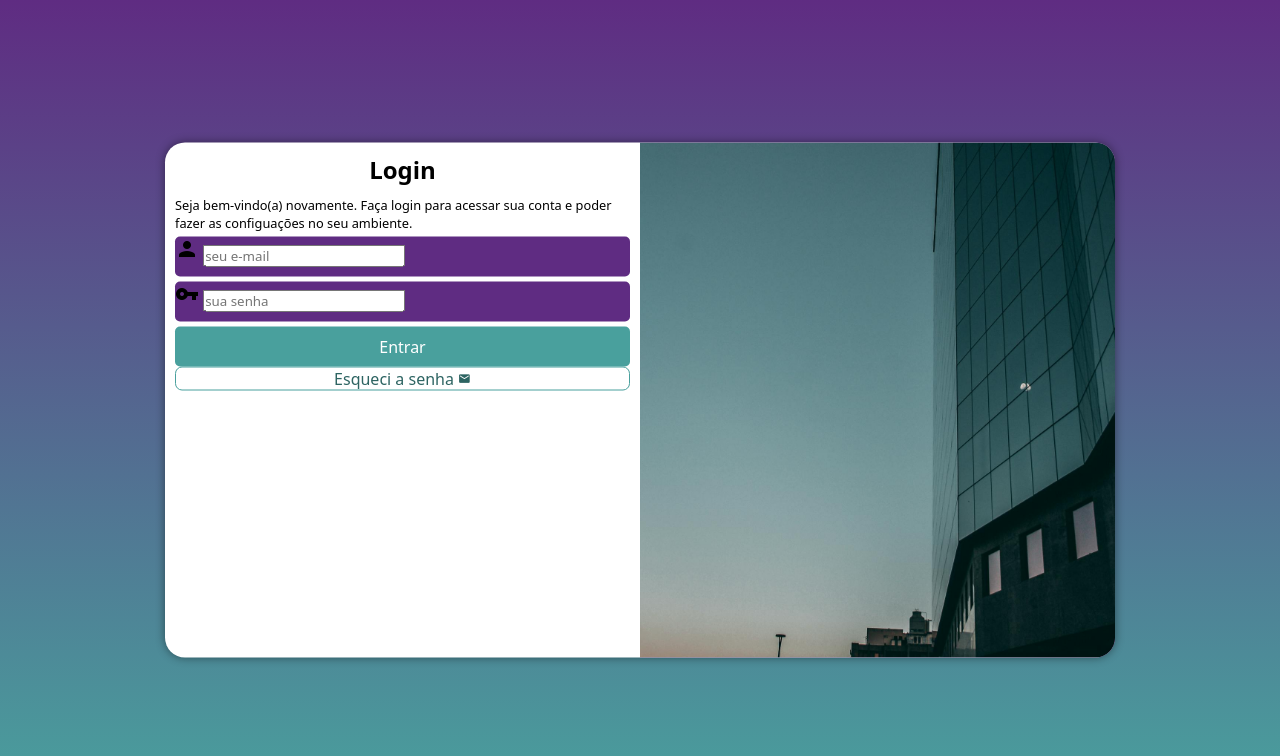
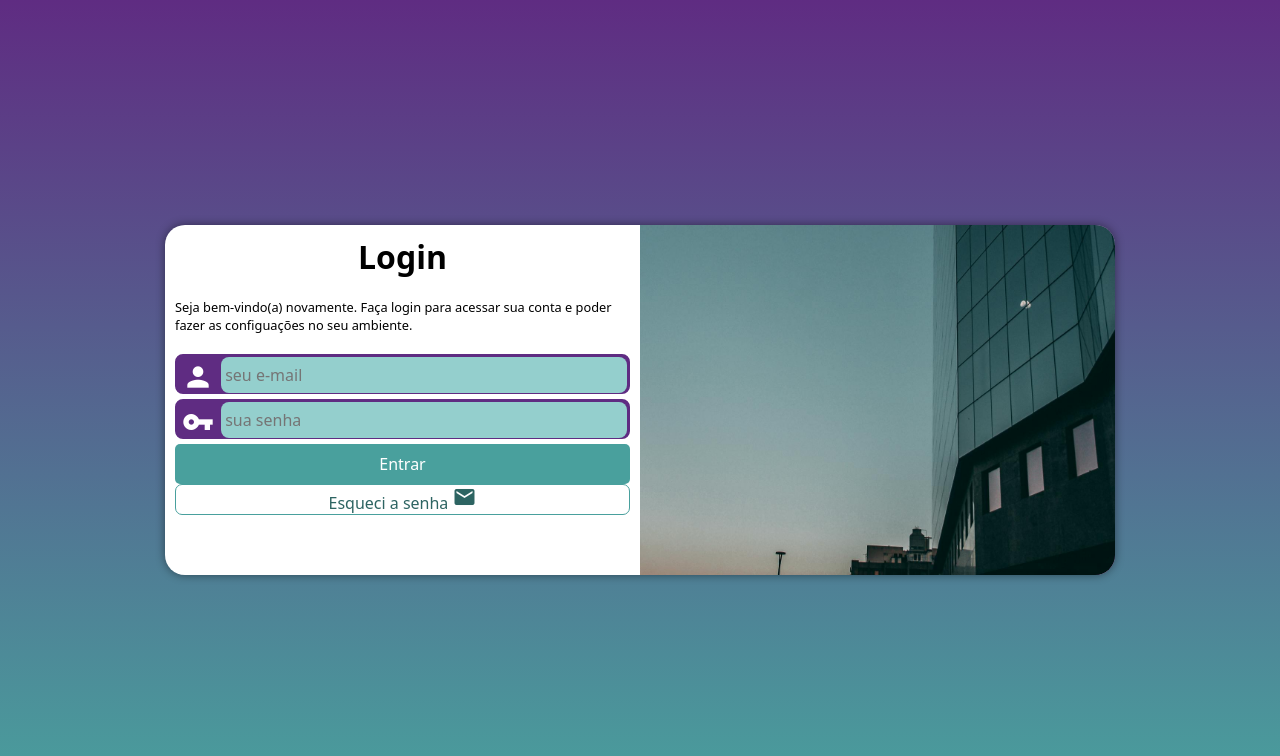
Before and after one commit to Adaianeferreira/projeto-login, a plain HTML site: page index.html in a window 1280 px wide. Drawn offline with Linux system fonts and the light colour scheme.

Commit message:
bug fisk

```diff
--- a/estilos/media-query.css
+++ b/estilos/media-query.css
@@ -9,14 +9,16 @@ Desktop: de 992px até 1200px
 Grandes telas: acima de 1200px
 */
 
-@media screen and (min-width: 768px) and (max-width: 992px) {
+@media screen and (min-width: 768px) and (max-width: 992px) { /*CONFIGURAÇÃO DE TABLET*/
     body {
         background-image: linear-gradient(to top, #49a09d, #5f2c82);
     }
 
     section#login {
         width: 80vw;
+        height: 280px;
     }
+
     section#login > div#imagem {
         float: left;
         width: 30%;
@@ -28,13 +30,14 @@ Grandes telas: acima de 1200px
     }
 }
 
-@media screen and (min-width: 992px) {
+@media screen and (min-width: 992px) { /*CONFIGURAÇÕES PARA DESKTOP*/
  body {
         background-image: linear-gradient(to top, #49a09d, #5f2c82);
     }
 
     section#login {
         width: 950px;
+        height: 350px;
     }
 
     section#login > div#imagem {
@@ -49,11 +52,11 @@ Grandes telas: acima de 1200px
     }
 
     div#formulario > h1 {
-        font-size: 2 em;
+        font-size: 2em;
     }
 
     div#formulario > p {
-    font-size: 1.2em;
+    font-size: 1em;
 }
 }
 
@@ -64,4 +67,5 @@ div#formulario > h1 {
 
 div#formulario > p {
     font-size: 0.8em;
+    margin: 20px 0px;
 }
--- a/estilos/style.css
+++ b/estilos/style.css
@@ -28,7 +28,7 @@ section#login {
     position: absolute;
     top: 50%;
     left: 50%;
-    transform: translate(-50%, -50%);
+
     overflow: hidden;
 
     background-color: white;
@@ -37,6 +37,7 @@ section#login {
     border-radius: 20px;
     box-shadow: 0px 0px 10px rgba(0, 0, 0, 0.450);
 
+    transform: translate(-50%, -50%);
     transition: width 1s, height .3s;
     transition-timing-function: ease;
 
@@ -67,17 +68,41 @@ div#formulario > p {
 
 form >div.campo{
     background-color: #5f2c82;
+    border: 2px solid #5f2c82;
     display: block;
     width: 100%;
     height: 40px;
-    border-radius: 5px;
+    border-radius: 8px;
     margin: 5px 0px;
 }
 
  div.campo > label {
     display: none;
  }
+div.campo > span {
+    color: white;
+    /*background-color: black;*/
+    font-size: 2em;
+    width: 40px;
+    padding: 5px;
+}
 
+div.campo > input {
+    background-color: #94cfcd;
+    font-size: 1em;
+    width: calc(100% - 45px);
+
+    height: 100%;
+    border: 0px;
+    border-radius: 8px;
+    padding: 4px;
+    transform: translateY(-12px);
+}
+
+div.campo > input:focus-within{
+    background-color: white;
+
+}
 
 form > input[type=submit] {
     display: block;
@@ -88,6 +113,7 @@ form > input[type=submit] {
     color: white;
     border: none;
     border-radius: 5px;
+    cursor: pointer;
 }
 
 form > input[type=submit]:hover {
@@ -111,7 +137,7 @@ form > a.botao:hover {
     background-color: #6cd3cf;
 }
 
-form >a.botao > i {
+form >a.botao > span {
     font-size: 0.8em;
 
 }
```
